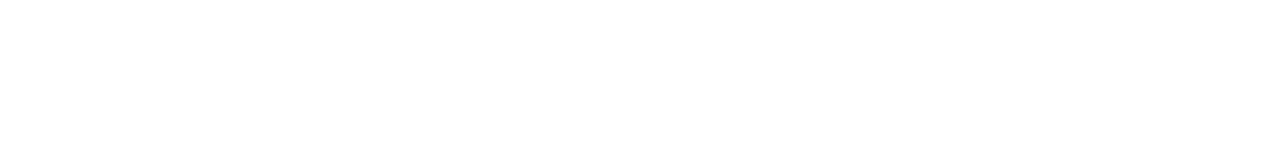
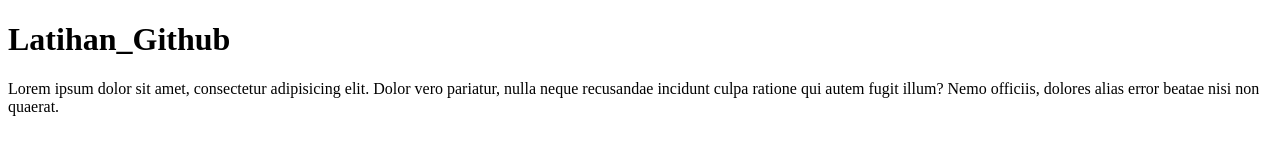
Before and after one commit to thoriqnabil/Latihan_Github, a plain HTML site: page index.html in a window 1280 px wide. Drawn offline with Linux system fonts and the light colour scheme.

Commit message:
tambah h1

```diff
--- a/index.html
+++ b/index.html
@@ -4,9 +4,10 @@
     <meta charset="UTF-8">
     <meta http-equiv="X-UA-Compatible" content="IE=edge">
     <meta name="viewport" content="width=device-width, initial-scale=1.0">
-    <title>Document</title>
+    <title>Latihan_Github</title>
 </head>
 <body>
-
+    <h1>Latihan_Github</h1>
+    <p>Lorem ipsum dolor sit amet, consectetur adipisicing elit. Dolor vero pariatur, nulla neque recusandae incidunt culpa ratione qui autem fugit illum? Nemo officiis, dolores alias error beatae nisi non quaerat.</p>
 </body>
 </html>
```
